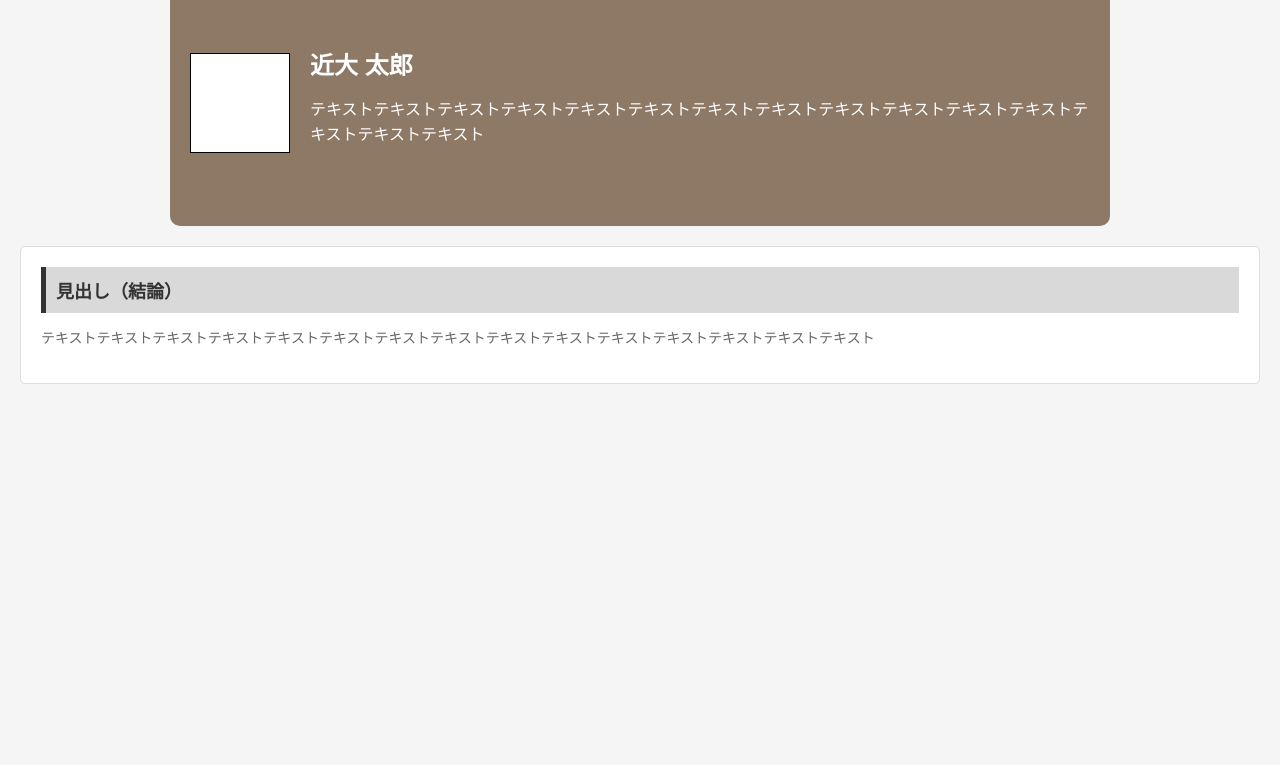
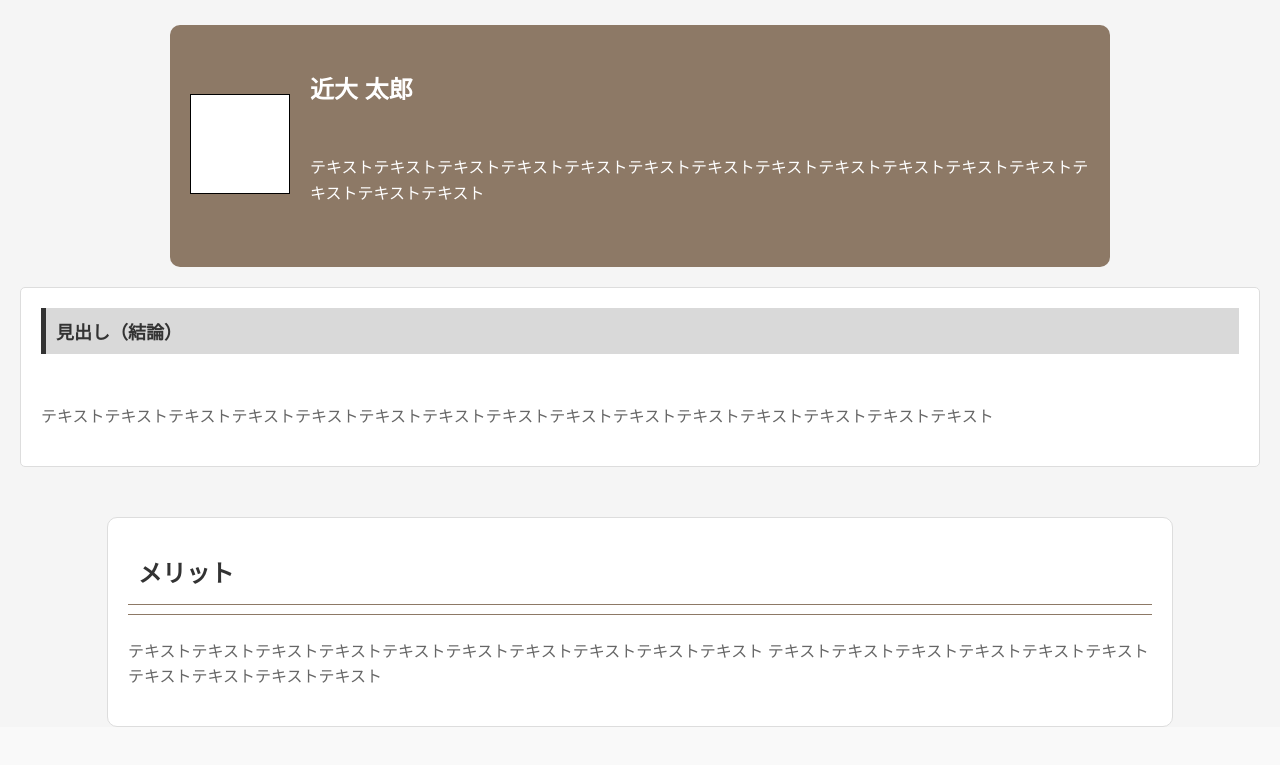
Before and after one commit to mamenz752/gadgelog, a React (Create React App) app: page / in a window 1280 px wide. Shown: the part 877-1642 px from the top of the page. Before the commit the page ends 1281 px from the top, so only its background shows below. Built offline with nearby package versions, Linux system fonts and the light colour scheme.

Commit message:
見出し(メリット)の実装

```diff
--- a/src/App.js
+++ b/src/App.js
@@ -4,6 +4,7 @@ import CommonPresenter from './components/saya/CommonPresenter';
 import List from './components/maeken/list';
 import Ikon from './components/hatake/ikon';
 import Midasi1 from './components/hatake/midasi1';
+import Midasi2 from './components/hatake/midasi2';
 
 function App() {
   return (
@@ -13,6 +14,7 @@ function App() {
       <List />
       <Ikon />
       <Midasi1 />
+      <Midasi2 />
     </div>
   );
 }
--- /dev/null
+++ b/src/components/hatake/midasi2.js
@@ -0,0 +1,15 @@
+import styles from "../../styles/hatake/midasi2.module.css";
+
+function Midasi2(){
+    return(
+        <div className={styles.content}>
+        <h1>メリット</h1>
+        <div className={styles.double_line}></div>
+        <p>
+            テキストテキストテキストテキストテキストテキストテキストテキストテキストテキスト
+            テキストテキストテキストテキストテキストテキストテキストテキストテキストテキスト
+        </p>
+    </div>
+    )
+}
+export default Midasi2;
--- /dev/null
+++ b/src/styles/hatake/midasi2.module.css
@@ -0,0 +1,54 @@
+body {
+    font-family: 'Arial', sans-serif;
+    margin: 0;
+    padding: 0;
+    background-color: #f9f9f9;
+}
+
+.content {
+    width: 80%;
+    margin: 50px auto;
+    padding: 20px;
+    background-color: #fff;
+    border: 1px solid #ddd;
+    border-radius: 10px;
+}
+
+h1 {
+    font-size: 24px;
+    color: #333;
+    margin-bottom: 10px;
+    margin-left: 10px;
+}
+
+.double_line {
+    position: relative;
+    margin: 20px 0;
+    height: 0;
+    border: none;
+}
+
+.double_line::before,
+.double_line::after {
+    content: '';
+    position: absolute;
+    left: 0;
+    right: 0;
+    height: 1.5px;
+    background-color: #8D7966;
+}
+
+.double_line::before {
+    top: -5px;
+}
+
+.double_line::after {
+    top: 5px;
+}
+
+p {
+    font-size: 16px;
+    color: #666;
+    line-height: 1.6;
+    margin-top: 50px;
+}
```
